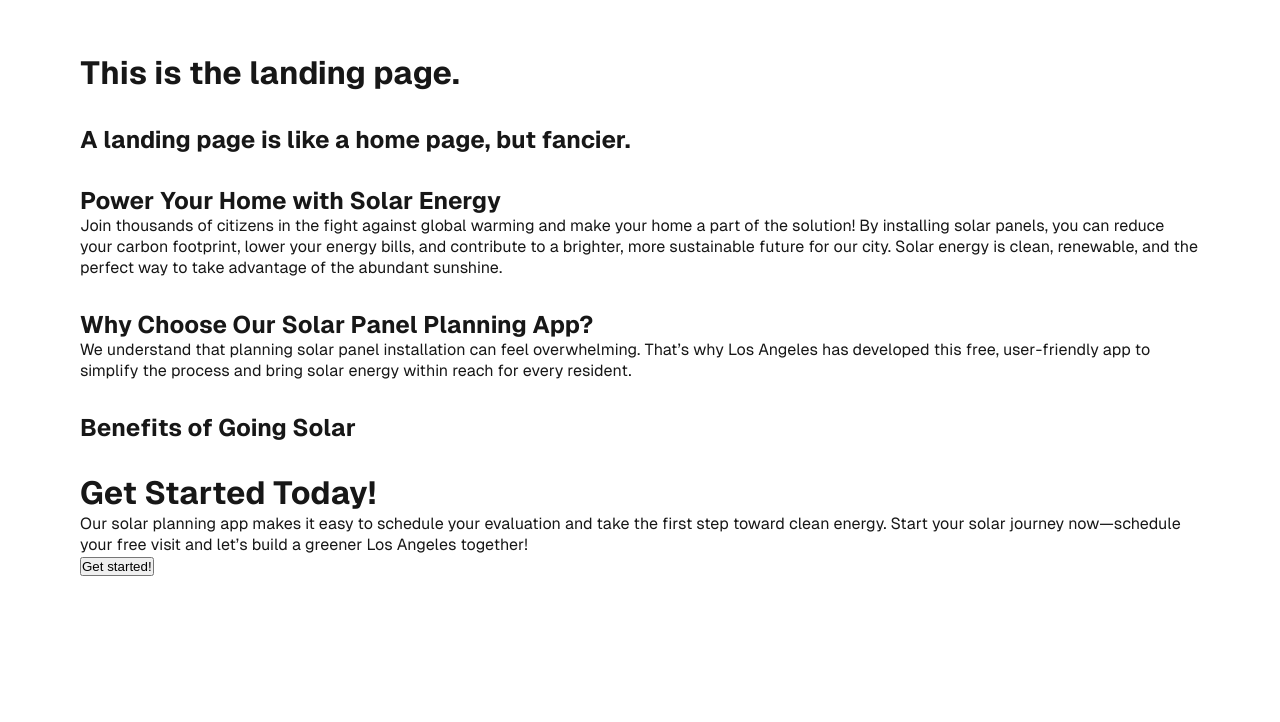
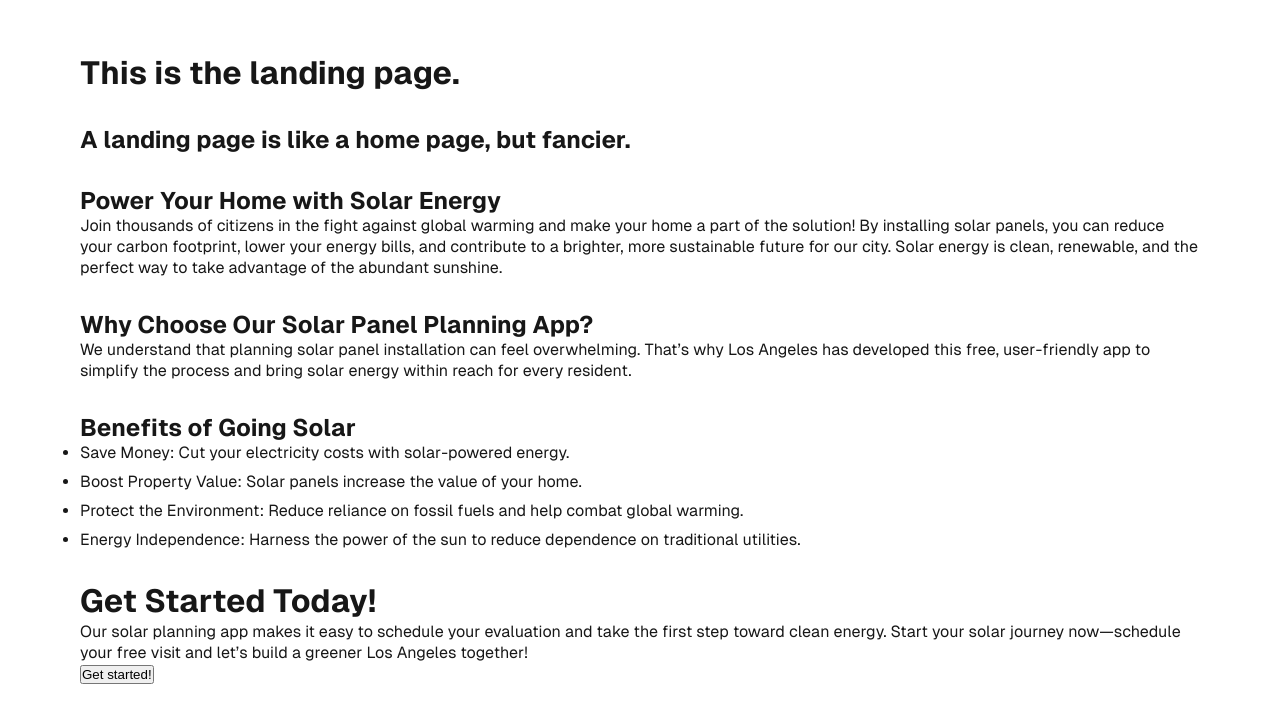
Before and after one commit to chingu-voyages/v52-tier3-team-38, a Next.js app: page / in a window 1280 px wide. Shown: the part 110-832 px from the top of the page. Built offline with nearby package versions, Linux system fonts and the light colour scheme.

Commit message:
Add benefits of going solar to landing page

```diff
--- a/src/app/page.js
+++ b/src/app/page.js
@@ -20,7 +20,12 @@ export default function Home() {
       </div>
       <div>
       <h2>Benefits of Going Solar</h2>
-      <p></p>
+      <ul>
+        <li>Save Money: Cut your electricity costs with solar-powered energy.</li>
+        <li>Boost Property Value: Solar panels increase the value of your home.</li>
+        <li>Protect the Environment: Reduce reliance on fossil fuels and help combat global warming.</li>
+        <li>Energy Independence: Harness the power of the sun to reduce dependence on traditional utilities.</li>
+      </ul>
       </div>
       <div>
       <h1>Get Started Today!</h1>
```
